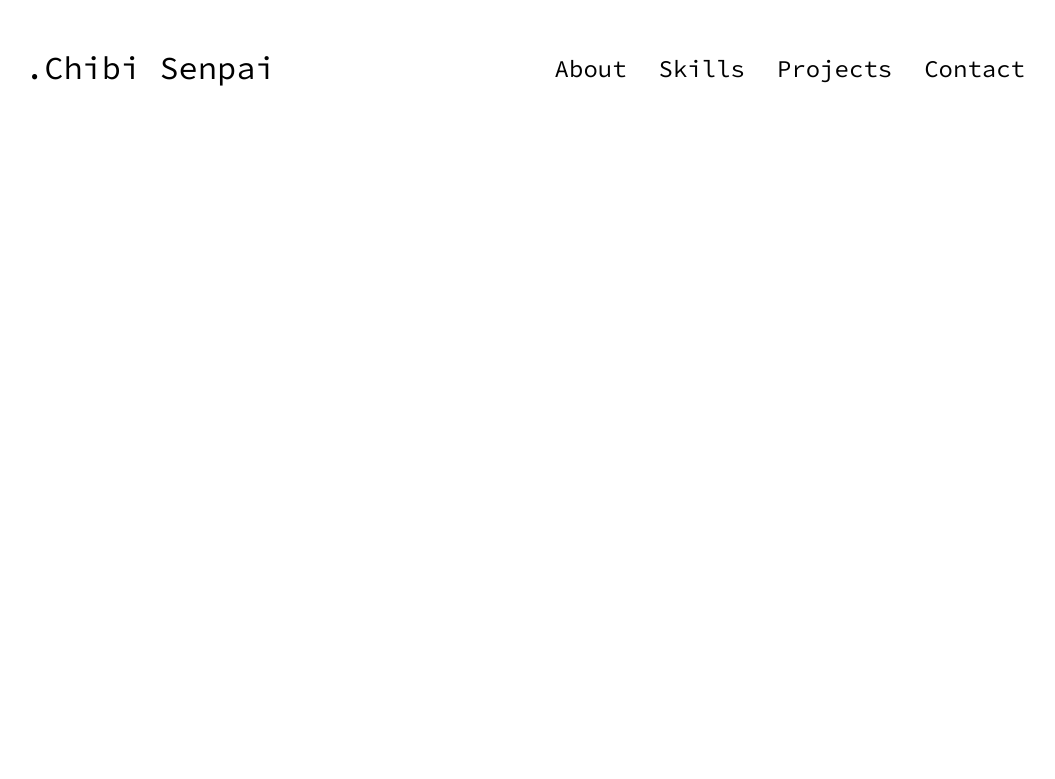
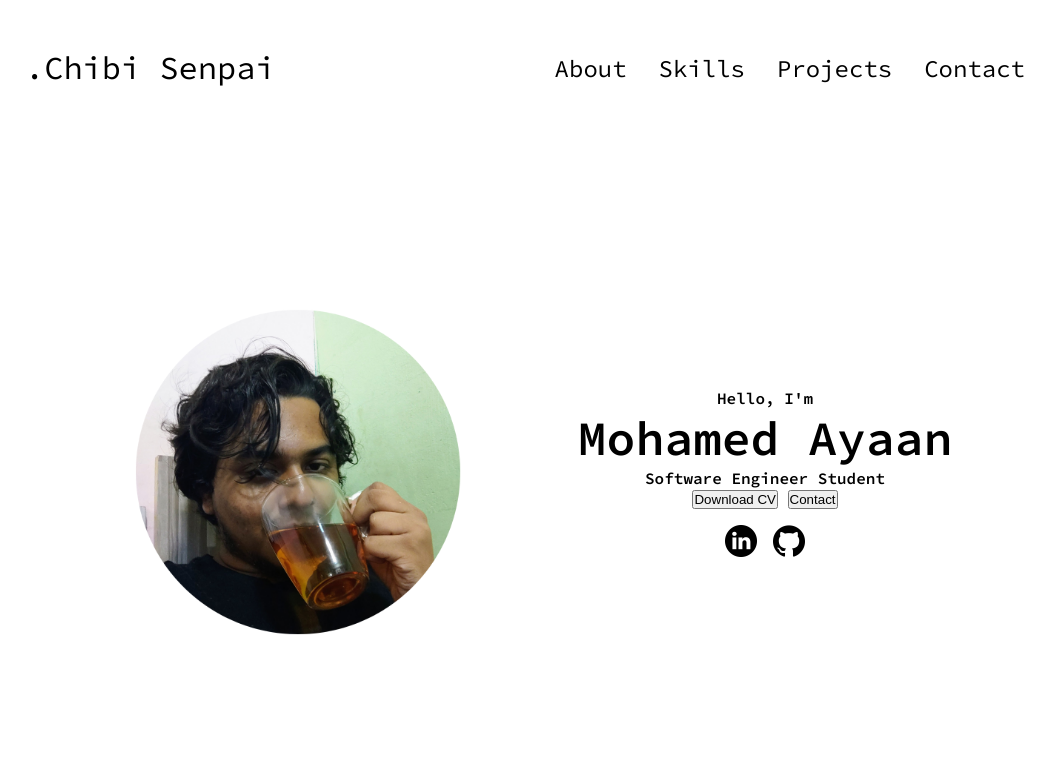
Before and after one commit to chibisenpai/Website-1.0, a plain HTML site: page index.html in a window 1280 px wide. Shown: the whole page, without its empty margins (115-1170 px from the left). Drawn offline with Linux system fonts and the light colour scheme.

Commit message:
hero page 90% done

```diff
--- a/index.html
+++ b/index.html
@@ -39,6 +39,25 @@
     </div>
     </div>
 </nav>
+<section id="profile">
+    <div class="section__pic-container">
+        <img src="Images/mainalt.png" alt="profile pi">
+    </div>
+    <div class="section__text">
+            <p class="section__text__p1">Hello, I'm</p>
+            <h1 class="title">Mohamed Ayaan</h1>
+            <p class="section__tex__p2">Software Engineer Student</p>
+            <!-- todo:add cv directory here  -->
+            <button class="btn btn-color-2"onclick="window.open('./assets')">Download CV</button>
+            <button class="btn btn-color-1"onclick="location.href=('./#contacts')">Contact</button>
+
+
+    <div id="social-container">
+        <img src="Images/linkedin.png" alt="my linked in" class="icon" onclick="window.open('https://www.linkedin.com/in/mohamedayaan/', '_blank');">
+        <img src="Images/github.png" alt="my github in" class="icon" onclick="window.open('https://github.com/chibisenpai', '_blank');">
+    </div>
+</div>
+</section>
 <script src="script.js" async defer></script>
     </body>
 </html>
--- a/style.css
+++ b/style.css
@@ -120,7 +120,7 @@ display: none;
     font-size: 1.5rem;
     color: black;
     text-decoration: none;
-    transition: all 0.3 ease-in-out
+    transition: all 0.3 ease-in-out;
 }
 
 .menu-links li{
@@ -156,3 +156,70 @@ opacity: 1;
 
 /* Section  */
 /* todo:tommorow (9/12/23) */
+section {
+    padding-top: 4vh;
+    height: 96vh;
+    margin: 0 10rem;
+    box-sizing: border-box;
+    min-height: fit-content;
+
+}
+
+.section-container {
+    display: flex;
+}
+
+/* profile section  */
+
+/* PROFILE SECTION */
+
+#profile {
+    display: flex;
+    justify-content: center;
+    gap: 5rem;
+    height: 80vh;
+  }
+
+  .section__pic-container {
+    display: flex;
+    height: 400px;
+    width: 400px;
+    margin: auto 0;
+  }
+
+  .section__text {
+    align-self: center;
+    text-align: center;
+  }
+
+  .section__text p {
+    font-weight: 600;
+  }
+
+  .section__text__p1 {
+    text-align: center;
+  }
+
+  .section__text__p2 {
+    font-size: 1.75rem;
+    margin-bottom: 1rem;
+  }
+
+  .title {
+    font-size: 3rem;
+    text-align: center;
+  }
+
+  #social-container {
+    display: flex;
+    justify-content: center;
+    margin-top: 1rem;
+    gap: 1rem;
+  }
+
+  /* ICONS */
+
+  .icon {
+    cursor: pointer;
+    height: 2rem;
+  }
```
Also changed, not shown: Images/arrow.png (added), Images/checkmark.png (added), Images/education.png (added), Images/email.png (added), Images/experience.png (added), Images/github.png (added), Images/linkedin.png (added), Images/mainalt.png (added).
